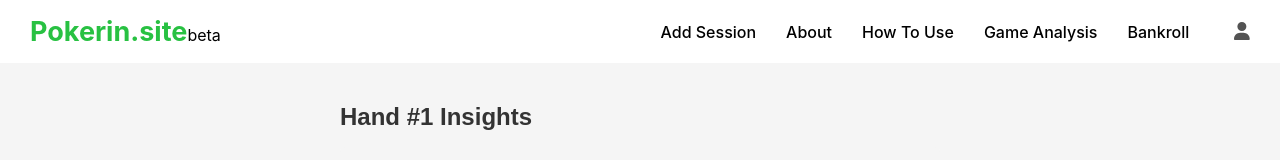
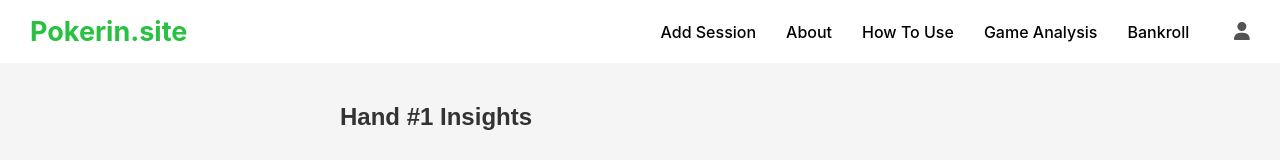
Before and after one commit to AJ112103/pokerinsite, a React (Create React App) app: page /hand-insights/1/1 in a window 1280 px wide. Shown: the top 160 px of the page. Built offline with nearby package versions, Linux system fonts and the light colour scheme; no server answers.

Commit message:
removed beta

```diff
--- a/src/Navbar.js
+++ b/src/Navbar.js
@@ -9,7 +9,6 @@ function Navbar() {
     <div className="navbar">
       <div className="logo">
         <Link to="/add-session">Pokerin.site</Link>
-        beta
       </div>
       <div className="nav-links">
         <Link to="/add-session" className="nav-item">Add Session</Link>
```
